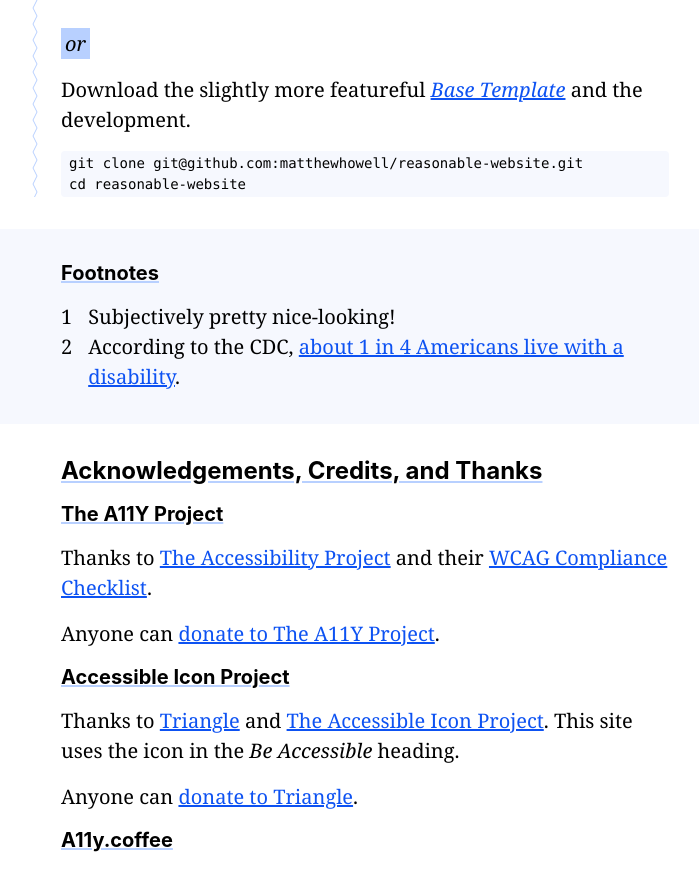
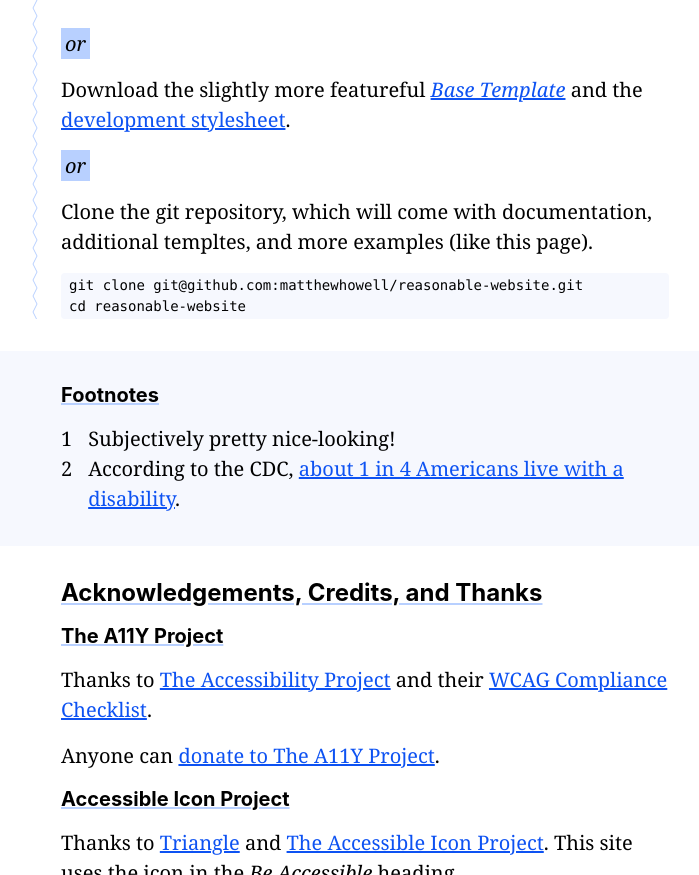
Before and after one commit to matthewhowell/areasonablewebsite, a website: page index.html in a window 1280 px wide. Shown: the part 2995-3870 px from the top of the page, without its empty margins (275-974 px from the left). Drawn offline with Linux system fonts and the light colour scheme.

Commit message:
Added link to dev stylesheet and updated base template

```diff
--- a/index.html
+++ b/index.html
@@ -100,9 +100,11 @@
 					</p>
 
 					<p><mark><em>or</em></mark></p>
-					<p>Download the slightly more featureful <a href="https://raw.githubusercontent.com/matthewhowell/reasonable-website/master/dist/base.html"><em>Base Template</em></a> and the development.</p>
+					<p>Download the slightly more featureful <a href="https://raw.githubusercontent.com/matthewhowell/reasonable-website/master/dist/base.html"><em>Base Template</em></a> and the  <a href="https://raw.githubusercontent.com/matthewhowell/reasonable-website/master/dist/css/styles.html">development stylesheet</a>.</p>
 					<p></p>
 
+					<p><mark><em>or</em></mark></p>
+					<p>Clone the git repository, which will come with documentation, additional templtes, and more examples (like this page).</p>
 <pre>
 git clone git@github.com:matthewhowell/reasonable-website.git
 cd reasonable-website
```
Also changed, not shown: dist/base.html, dist/css/normalize.css (added), dist/css/reasonable.css (added), dist/css/styles.css (added).
